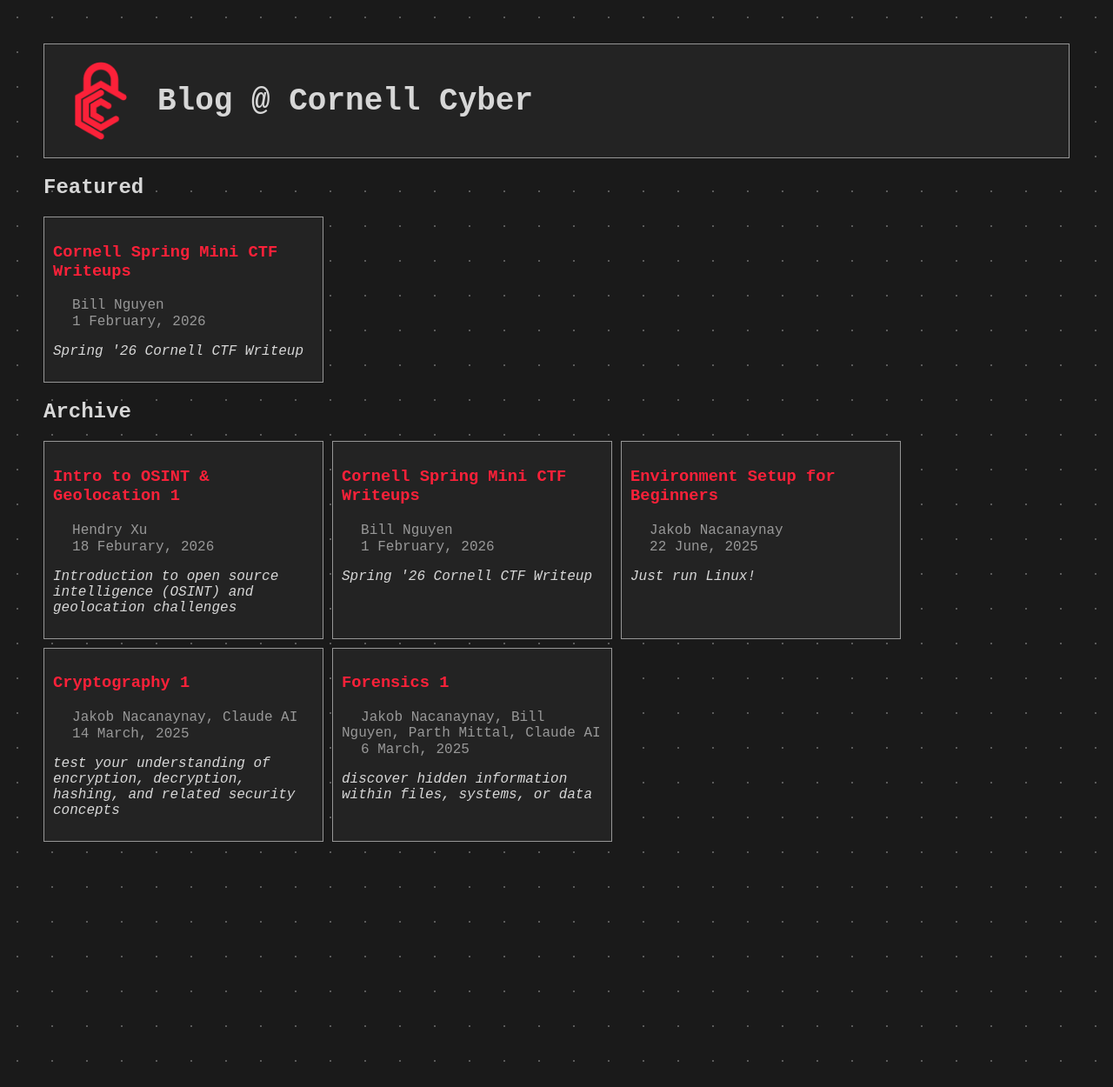
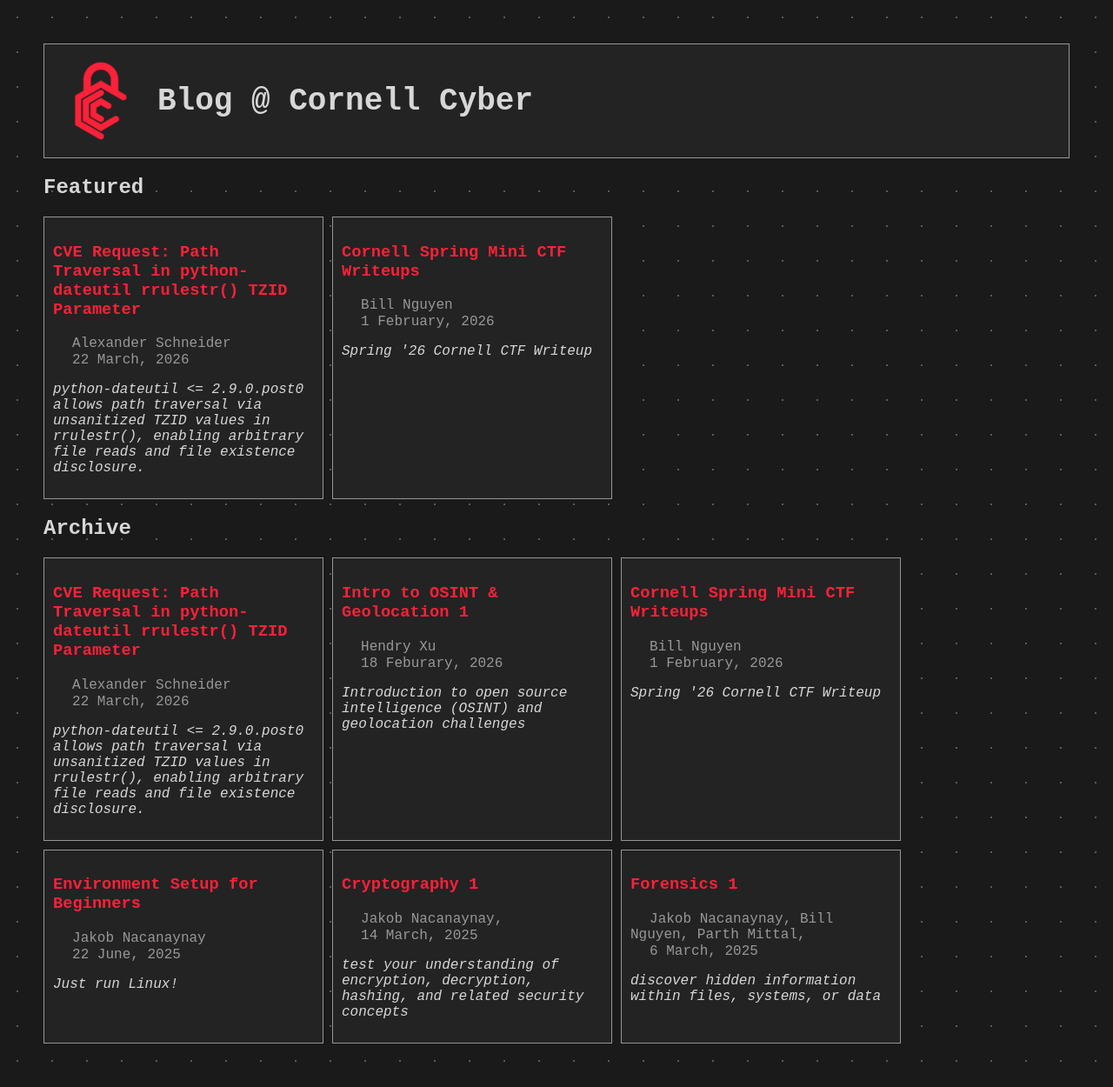
Before and after one commit to Cornell-Cybersecurity-Club/Cornell-Cybersecurity-Club.github.io, a Jekyll site: the page built from index.md, in a window 1280 px wide. Shown: the whole page at 87% size. Built offline with Jekyll 4.4.1, drawn with Linux system fonts in a browser that asks for light colours; some web fonts are replaced.

Commit message:
added CVE post to see if I can get published

````diff
--- a/_data/authors.yml
+++ b/_data/authors.yml
@@ -18,6 +18,8 @@
   discord: "gentoouinely"
   github: "justanotherinternetguy"
   bio: "CS & Ling @ Cornell '30"
-claude:
-  name: "Claude AI"
-  bio: "Claude AI by Anthropic"
+xlaesch:
+  name: "Alexander Schneider"
+  discord: "xlaesch"
+  github: "xlaesch"
+  bio: "CS @ Cornell '28"
--- /dev/null
+++ b/_posts/2026-03-22-python-dateutil-path-traversal.md
@@ -0,0 +1,64 @@
+---
+layout: post
+title: "CVE Request: Path Traversal in python-dateutil rrulestr() TZID Parameter"
+tags: vulnerability cve path-traversal python security featured
+author: xlaesch
+pretty-date: 22 March, 2026
+excerpt: "python-dateutil <= 2.9.0.post0 allows path traversal via unsanitized TZID values in rrulestr(), enabling arbitrary file reads and file existence disclosure."
+---
+
+## Summary
+
+python-dateutil <= 2.9.0.post0 allows path traversal via unsanitized TZID values in `rrulestr()`. Attacker-controlled RFC 5545 recurrence rule strings can trigger arbitrary file reads and file existence disclosure on the host filesystem.
+
+<!-- more -->
+
+## Vulnerable Piece
+
+`dateutil.rrule._rrulestr._parse_date_value()` — extracts TZID from input and passes it directly to `dateutil.tz.gettz()` with no path validation.
+
+## Root Cause
+
+The TZID parameter is extracted via regex (`TZID=(?P<name>[^:]+):`) and forwarded to `gettz()`, which joins it with system timezone paths using `os.path.join()`. Directory traversal sequences like `../` are never stripped or rejected.
+
+**Data flow:**
+```
+rrulestr(user_input)
+  → _parse_date_value() extracts TZID     # rrule.py:1576
+  → tz.gettz(unsanitized_tzid)            # rrule.py:1591
+  → os.path.join("/usr/share/zoneinfo", unsanitized_tzid)  # tz.py:1634
+  → open(resolved_path, 'rb')             # tz.py:464
+```
+
+## Impact
+
+**File existence oracle** — three distinguishable outcomes reveal file state:
+
+| Response | Meaning |
+|---|---|
+| `ValueError("magic not found")` | File exists, readable |
+| `PermissionError` | File exists, not readable |
+| Silent `None` / no error | File does not exist |
+
+**File read** — the first 4 bytes of any targeted file are read. Files conforming to TZif format are fully parsed, with content accessible via `tzname()`.
+
+## PoC
+
+```python
+from dateutil.rrule import rrulestr
+
+# Probes /etc/passwd existence — raises ValueError("magic not found")
+rrulestr(
+    "DTSTART;TZID=/etc/passwd:20200101T000000\nRRULE:FREQ=YEARLY",
+    forceset=True
+)
+```
+
+## CWE
+
+- CWE-22 (Path Traversal)
+- CWE-204 (Observable Response Discrepancy)
+
+## Mitigation
+
+Pass `tzids=<dict or callable>` to `rrulestr()` to prevent the default `gettz()` dispatch.
````
